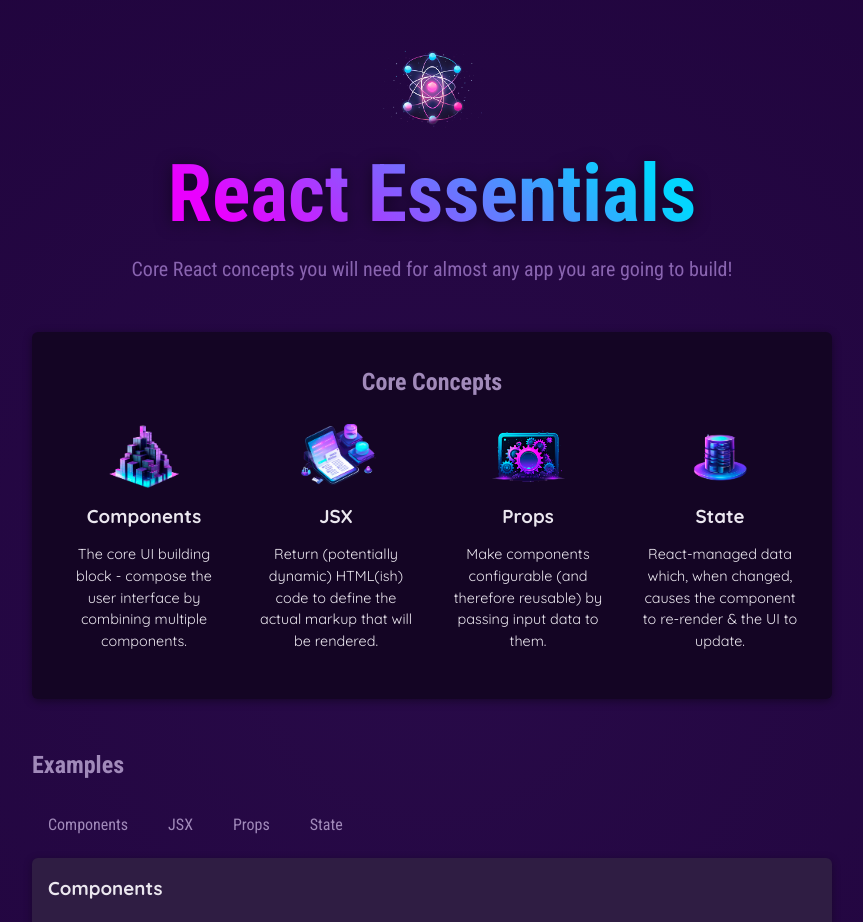
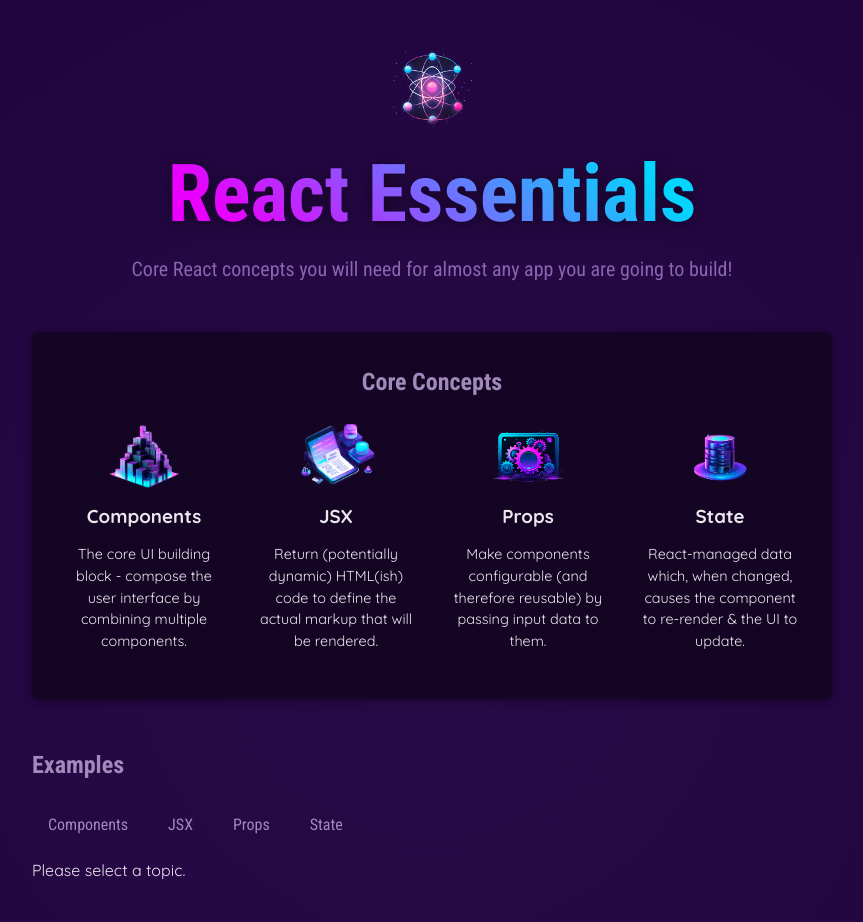
Before and after one commit to evandrolucas60/React_Essential, a React (Vite) app: page / in a window 1280 px wide. Shown: the top 922 px of the page, without its empty margins (208-1071 px from the left). Built offline with nearby package versions, Linux system fonts and the light colour scheme.

Commit message:
Rendering Content Conditionally

```diff
--- a/src/App.jsx
+++ b/src/App.jsx
@@ -8,7 +8,7 @@
 
 function App() {
 
-  const [selectedTopic, setSelectedTopic] = useState('components');
+  const [selectedTopic, setSelectedTopic] = useState();
 
   function handleSelect(selectedButton) {
     setSelectedTopic(selectedButton)
@@ -36,7 +36,10 @@
             <TabButton onSelect={() => handleSelect('props')}>Props</TabButton>
             <TabButton onSelect={() => handleSelect('state')}>State</TabButton>
           </menu>
-          <div id="tab-content">
+          {!selectedTopic ? (
+            <p>Please select a topic.</p>
+            ) : (
+              <div id="tab-content">
               <h3>{EXAMPLES[selectedTopic].title}</h3>
               <p>{EXAMPLES[selectedTopic].description}</p>
               <pre>
@@ -45,6 +48,7 @@
                 </code>
               </pre>
           </div>
+            )}
         </section>
         <h2>Time to get started!</h2>
       </main>
```
